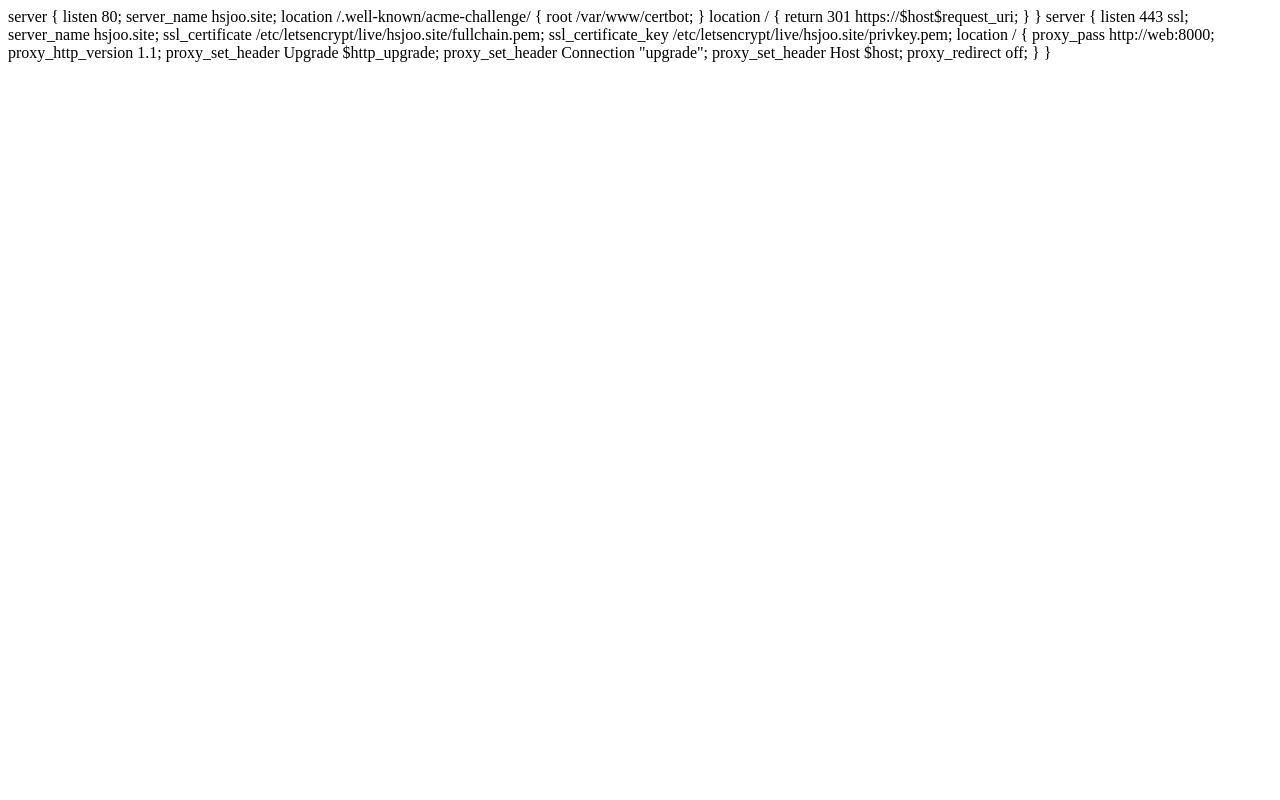
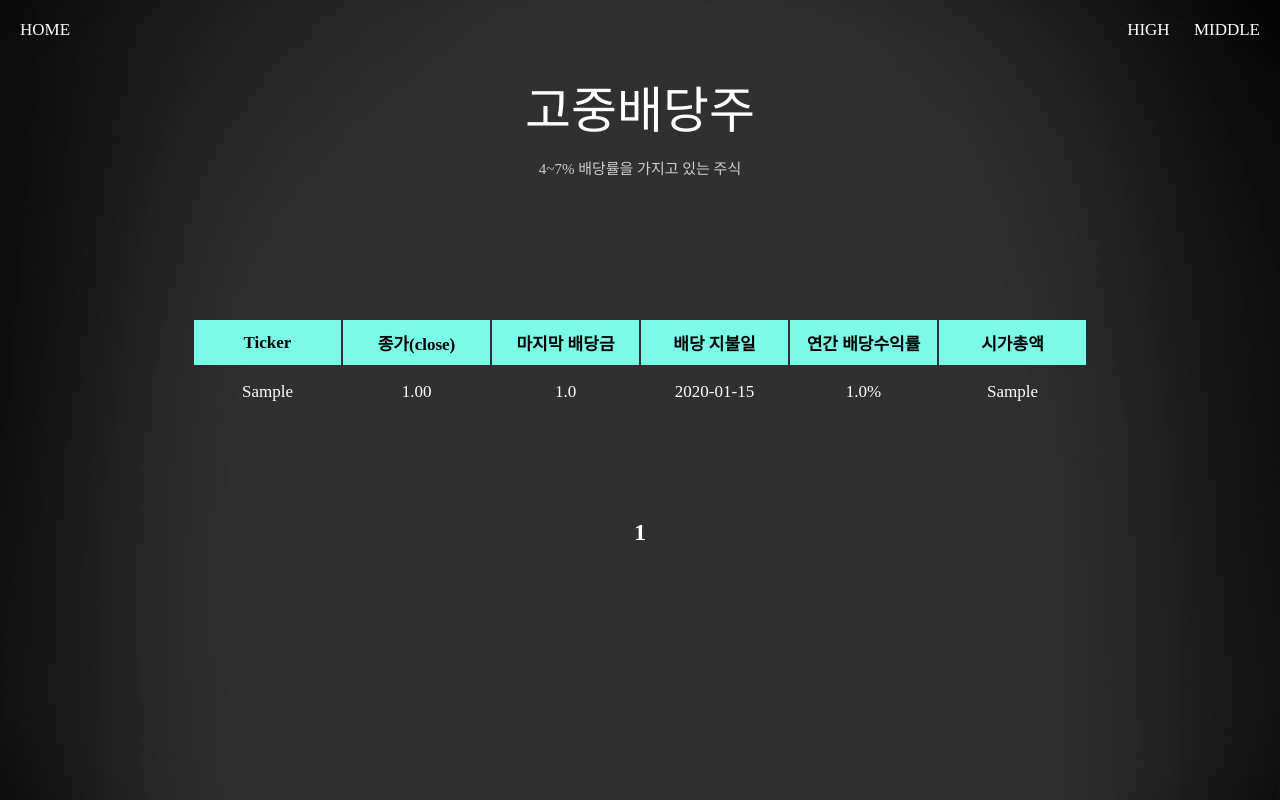
Before and after one commit to hsjoo126/stocks, a Django app: page /stocks/middle/ in a window 1280 px wide. Run offline with Django 5.2, Linux system fonts and the light colour scheme; tables that the repository leaves empty hold one stand-in row (values such as "Sample post"); some web fonts are replaced.

Commit message:
Html, nginx 잘 못 올린 거 수정, collect static 관련 250214 1. Middle.html, nginx가 전 커밋에서 잘 못 올라감, 제대로 된 걸로 수정. 2. Collect static 관련 - settings.py : static 한 곳으로 저장할 static_poot 경로 추가 함. - nginx.conf: static 경로 추가 함. - Docker-compose.yml : static 파일이 안 날아가게 web 컨테이너에 볼륨 추가, nginx 에서도 알 수 있도록 똑같이 볼륨 추가, 외부볼륨에도 추가했음 - (데이터 영속성을 위해서, web과 nginx가 외부 볼륨을 이용해 데이터를 공유할 수 있도록)

```diff
--- a/dividend_stock/dividend_stock/settings.py
+++ b/dividend_stock/dividend_stock/settings.py
@@ -28,7 +28,7 @@ BASE_DIR = Path(__file__).resolve().parent.parent
 SECRET_KEY = env('DJANGO_SECRET_KEY')
 
 # SECURITY WARNING: don't run with debug turned on in production!
-DEBUG = True
+DEBUG = False
 
 ALLOWED_HOSTS = env('ALLOWED_HOSTS').split(',')
 
@@ -120,6 +120,7 @@ USE_TZ = True
 # https://docs.djangoproject.com/en/5.1/howto/static-files/
 
 STATIC_URL = 'static/'
+STATIC_ROOT = '/var/www/static/'
 
 # Default primary key field type
 # https://docs.djangoproject.com/en/5.1/ref/settings/#default-auto-field
--- a/dividend_stock/docker-compose.yml
+++ b/dividend_stock/docker-compose.yml
@@ -8,6 +8,7 @@ services:
             python manage.py runserver 0.0.0.0:8000"
     volumes:
       - .:/app
+      - static_volume:/var/www/static
     ports:
       - "8000:8000"
     depends_on:
@@ -33,6 +34,7 @@ services:
     volumes:
       - /etc/letsencrypt:/etc/letsencrypt
       - ./nginx.conf:/etc/nginx/conf.d/default.conf
+      - static_volume:/var/www/static
     ports:
       - "80:80"
       - "443:443"
@@ -41,3 +43,4 @@ services:
 
 volumes:
   postgres-data:
+  static_volume:
--- a/dividend_stock/stocks/templates/stocks/middle.html
+++ b/dividend_stock/stocks/templates/stocks/middle.html
@@ -1,29 +1,61 @@
-server {
-    listen 80;
-    server_name hsjoo.site;
-
-    location /.well-known/acme-challenge/ {
-        root /var/www/certbot;
-    }
-
-    location / {
-        return 301 https://$host$request_uri;
-    }
-}
-
-server {
-    listen 443 ssl;
-    server_name hsjoo.site;
-
-    ssl_certificate /etc/letsencrypt/live/hsjoo.site/fullchain.pem;
-    ssl_certificate_key /etc/letsencrypt/live/hsjoo.site/privkey.pem;
-
-    location / {
-        proxy_pass http://web:8000;
-        proxy_http_version 1.1;
-        proxy_set_header Upgrade $http_upgrade;
-        proxy_set_header Connection "upgrade";
-        proxy_set_header Host $host;
-        proxy_redirect off;
-    }
-}
+<!DOCTYPE html>
+<html lang="ko">
+<head>
+    <meta charset="UTF-8">
+    <meta name="viewport" content="width=device-width, initial-scale=1.0">
+    <title>주식 정보</title>
+    {% load static %}
+    <link rel="stylesheet" href="{% static 'stocks/css/high.css' %}">
+</head>
+<body>
+    <img src="{% static 'images/background-img.jpg' %}" alt="">
+    <div class="nav-containor">
+        <a class="nav-text" href="{% url 'main' %}">HOME</a>
+        <div class="navbar">
+            <a class="nav-text" href="{% url 'high' %}">HIGH</a>
+            <a class="nav-text" href="{% url 'middle' %}">MIDDLE</a>
+        </div>
+    </div>
+    <div class="containor">
+        <div class="title-containor">
+            <p class="title-text">고중배당주</p>
+            <p class="info-text">4~7% 배당률을 가지고 있는 주식</p>
+        </div>
+        <div class="table-containor">
+            <table>
+                <thead>
+                    <tr>
+                        <th>Ticker</th>
+                        <th>종가(close)</th>
+                        <th>마지막 배당금</th>
+                        <th>배당 지불일</th>
+                        <th>연간 배당수익률</th>
+                        <th>시가총액</th>
+                    </tr>
+                </thead>
+                <tbody>
+                    {% for stock in stocks_data %}
+                    <tr>
+                        <td><a href="{% url 'detail' ticker=stock.ticker %}">{{ stock.ticker }}</a></td>
+                        <td><a href="{% url 'detail' ticker=stock.ticker %}">{{ stock.close|floatformat:2 }}</a></td>
+                        <td><a href="{% url 'detail' ticker=stock.ticker %}">{{ stock.last_dividend }}</a></td>
+                        <td><a href="{% url 'detail' ticker=stock.ticker %}">{{ stock.dividend_date }}</a></td>
+                        <td><a href="{% url 'detail' ticker=stock.ticker %}">{{ stock.dividend_yield }}%</a></td>
+                        <td><a href="{% url 'detail' ticker=stock.ticker %}">{{ stock.market_cap }}</a></td>
+                    </tr>
+                    {% endfor %}
+                </tbody>
+            </table>
+        </div>
+        <div class="pagination">
+            {% for page_num in page_range %}
+                {% if page_num == page_obj.number %}
+                    <span class="current">{{ page_num }}</span>
+                {% else %}
+                    <a href="?page={{ page_num }}">{{ page_num }}</a>
+                {% endif %}
+            {% endfor %}
+        </div>
+    </div>
+</body>
+</html>
```
Also changed, not shown: 1 other file.
